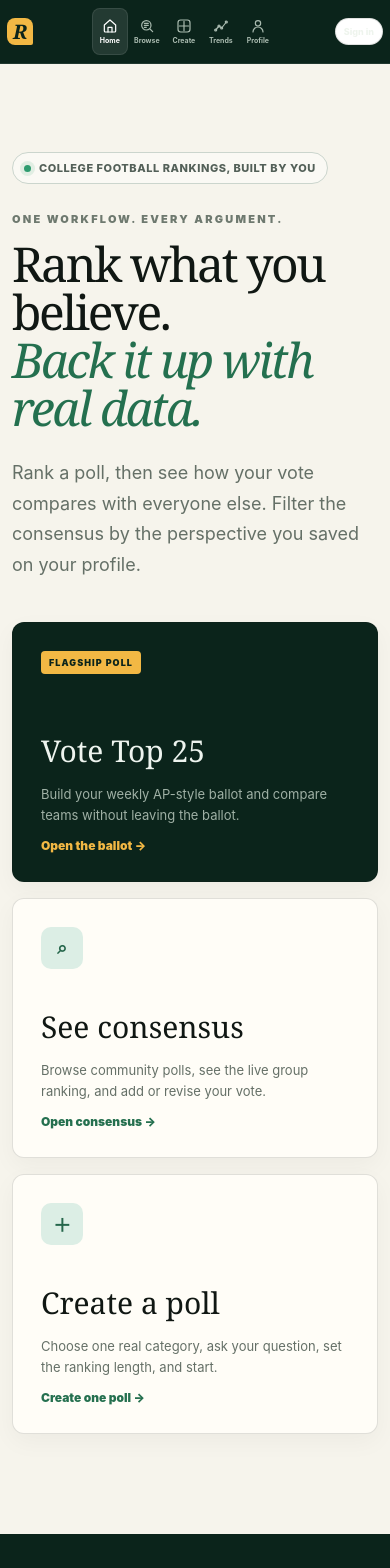
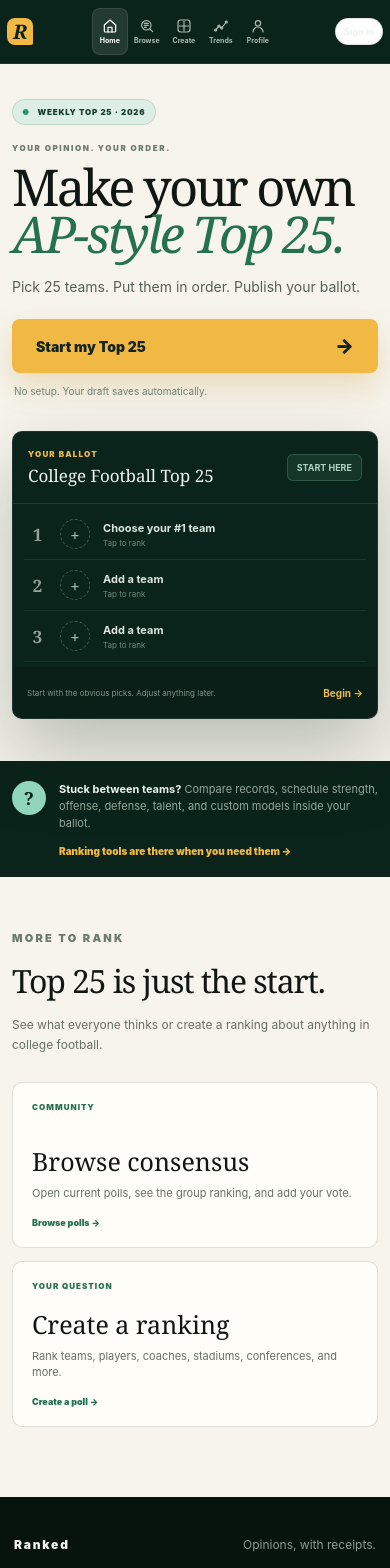
Before and after one commit to herbiekopf-ctrl/Rankme, a Next.js app: page / in a window 390 px wide. Shown: the top 1568 px of the page. Built offline with nearby package versions, Linux system fonts and the light colour scheme; no server answers.

Commit message:
Make the Top 25 the clear landing action (#19)

```diff
--- a/src/app/globals.css
+++ b/src/app/globals.css
@@ -100,27 +100,51 @@ button { color: inherit; }
 
 /* Unified home and creator */
 .home-hub { min-height: calc(100vh - 78px); }
-.home-hero { padding-block: 88px 100px; }
-.home-hero h1 { max-width: 980px; margin: 0; font-family: Georgia, serif; font-size: clamp(48px, 6vw, 78px); font-weight: 500; line-height: 1; letter-spacing: -.05em; }
-.home-hero h1 em { color: #24704f; font-weight: 500; }
-.home-lede { max-width: 760px; margin: 26px 0 42px; color: var(--muted); font-size: 18px; line-height: 1.7; }
-.home-actions { display: grid; grid-template-columns: 1.2fr 1fr 1fr; gap: 16px; }
-.home-action { min-height: 260px; display: flex; flex-direction: column; align-items: flex-start; padding: 28px; background: #fffdf7; border: 1px solid var(--line); border-radius: 12px; box-shadow: 0 8px 24px rgba(11,25,17,.04); transition: transform .18s, box-shadow .18s; }
-.home-action:hover { transform: translateY(-4px); box-shadow: var(--shadow); }
-.home-action.flagship { color: #eef4ef; background: var(--green); }
-.home-action > strong { margin-top: auto; font-family: Georgia, serif; font-size: 30px; font-weight: 500; }
-.home-action p { color: var(--muted); font-size: 13px; line-height: 1.6; }
-.home-action.flagship p { color: #9fb0a5; }
-.home-action em { color: #25704f; font-size: 12px; font-style: normal; font-weight: 900; }
-.home-action.flagship em { color: var(--gold); }
-.home-action-tag { padding: 6px 8px; color: var(--green); background: var(--gold); border-radius: 4px; font-size: 9px; font-weight: 900; letter-spacing: .12em; }
-.home-action-icon { width: 42px; height: 42px; display: grid; place-items: center; color: #25664b; background: #dceee5; border-radius: 10px; font-size: 18px; font-weight: 900; }
-.home-workflow { color: #e8f0e9; background: var(--green); }
-.home-workflow-grid { min-height: 220px; display: grid; grid-template-columns: repeat(3, 1fr); align-items: center; gap: 54px; }
-.home-workflow-grid div { display: grid; grid-template-columns: 34px 1fr; column-gap: 12px; }
-.home-workflow-grid span { grid-row: 1 / 3; color: var(--gold); font-family: Georgia, serif; font-size: 22px; }
-.home-workflow-grid strong { font-size: 14px; }
-.home-workflow-grid p { margin: 7px 0 0; color: #8fa397; font-size: 12px; line-height: 1.55; }
+.home-ballot-hero { min-height: 650px; display: grid; grid-template-columns: minmax(0,1.08fr) minmax(390px,.92fr); align-items: center; gap: clamp(46px,7vw,96px); padding-block: 70px 78px; }
+.home-ballot-copy h1 { margin: 0; font-family: Georgia,serif; font-size: clamp(58px,6.5vw,86px); font-weight: 500; line-height: .91; letter-spacing: -.055em; }
+.home-ballot-copy h1 em { color: #24704f; font-weight: 500; }
+.home-ballot-copy > p:not(.kicker) { max-width: 550px; margin: 25px 0 29px; color: #536058; font-size: 18px; line-height: 1.6; }
+.home-main-event { width: max-content; margin-bottom: 25px; padding: 8px 11px; color: #153f2d; background: #dceee5; border: 1px solid #bed6c9; border-radius: 999px; font-size: 10px; font-weight: 950; letter-spacing: .1em; }
+.home-main-event span { margin-right: 5px; color: #2a976a; font-size: 8px; }
+.home-ballot-actions { display: flex; align-items: center; flex-wrap: wrap; gap: 12px 16px; }
+.home-start-ballot { min-height: 58px; display: inline-flex; align-items: center; justify-content: center; gap: 26px; padding: 0 24px; color: #12251c; background: var(--gold); border-radius: 8px; box-shadow: 0 13px 30px rgba(193,131,12,.22); font-size: 15px; font-weight: 950; transition: transform .16s,background .16s,box-shadow .16s; }
+.home-start-ballot span { font-size: 20px; }
+.home-start-ballot:hover { transform: translateY(-2px); background: #ffc655; box-shadow: 0 16px 34px rgba(193,131,12,.29); }
+.home-ballot-actions small { color: #718078; font-size: 10px; }
+.home-ballot-card { overflow: hidden; color: #eef4ef; background: var(--green); border: 1px solid rgba(255,255,255,.08); border-radius: 14px; box-shadow: 0 34px 80px rgba(2,22,13,.25); transform: rotate(1deg); transition: transform .18s,box-shadow .18s; }
+.home-ballot-card:hover { transform: rotate(0) translateY(-3px); box-shadow: 0 38px 86px rgba(2,22,13,.31); }
+.home-ballot-card header { min-height: 86px; display: flex; align-items: center; justify-content: space-between; gap: 16px; padding: 18px 21px; border-bottom: 1px solid rgba(255,255,255,.1); }
+.home-ballot-card header div { display: grid; gap: 5px; }
+.home-ballot-card header span { color: var(--gold); font-size: 8px; font-weight: 950; letter-spacing: .15em; }
+.home-ballot-card header strong { font-family: Georgia,serif; font-size: 20px; font-weight: 500; }
+.home-ballot-card header > b { padding: 7px 9px; color: #a9d4c1; background: rgba(130,203,170,.1); border: 1px solid rgba(130,203,170,.22); border-radius: 6px; font-size: 9px; }
+.home-ballot-card ol { list-style: none; margin: 0; padding: 7px 16px; }
+.home-ballot-card li { min-height: 58px; display: grid; grid-template-columns: 27px 34px minmax(0,1fr); align-items: center; gap: 9px; border-bottom: 1px solid rgba(255,255,255,.075); }
+.home-ballot-card li > b { color: #8fa196; font-family: Georgia,serif; font-size: 17px; text-align: center; }
+.home-empty-mark { width: 30px; height: 30px; display: grid; place-items: center; color: #a5b6ac; border: 1px dashed rgba(255,255,255,.24); border-radius: 50%; font-size: 15px; }
+.home-ballot-card li div { min-width: 0; display: grid; gap: 3px; }
+.home-ballot-card li strong { color: #dce6df; font-size: 11px; }
+.home-ballot-card li small { color: #71877a; font-size: 8px; }
+.home-ballot-card footer { min-height: 57px; display: flex; align-items: center; justify-content: space-between; gap: 14px; padding: 13px 20px; color: #819489; background: rgba(0,0,0,.15); font-size: 8px; }
+.home-ballot-card footer strong { color: var(--gold); font-size: 10px; white-space: nowrap; }
+.home-help-strip { color: #dfeae3; background: var(--green); }
+.home-help-strip > div { min-height: 108px; display: flex; align-items: center; justify-content: space-between; gap: 30px; }
+.home-help-strip > div > div { display: flex; align-items: center; gap: 13px; }
+.home-help-icon { width: 34px; height: 34px; flex: 0 0 auto; display: grid; place-items: center; color: var(--green); background: var(--mint); border-radius: 50%; font-family: Georgia,serif; font-size: 18px; font-weight: 900; }
+.home-help-strip p { max-width: 650px; margin: 0; color: #93a79b; font-size: 11px; line-height: 1.55; }
+.home-help-strip p strong { color: #f0f4f1; }
+.home-help-strip a { color: var(--gold); font-size: 10px; font-weight: 900; white-space: nowrap; }
+.home-more { padding-block: 78px 95px; }
+.home-more-heading { display: flex; align-items: end; justify-content: space-between; gap: 40px; margin-bottom: 28px; }
+.home-more-heading h2 { margin: 0; font-family: Georgia,serif; font-size: 39px; font-weight: 500; letter-spacing: -.035em; }
+.home-more-heading > p { max-width: 430px; margin: 0; color: var(--muted); font-size: 12px; line-height: 1.6; }
+.home-secondary-actions { display: grid; grid-template-columns: repeat(2,minmax(0,1fr)); gap: 13px; }
+.home-secondary-actions > a { min-height: 188px; display: flex; flex-direction: column; align-items: flex-start; padding: 23px; background: #fffdf7; border: 1px solid var(--line); border-radius: 10px; transition: transform .16s,box-shadow .16s; }
+.home-secondary-actions > a:hover { transform: translateY(-3px); box-shadow: var(--shadow); }
+.home-secondary-actions span { color: #287052; font-size: 8px; font-weight: 950; letter-spacing: .13em; }
+.home-secondary-actions strong { margin-top: auto; font-family: Georgia,serif; font-size: 25px; font-weight: 500; }
+.home-secondary-actions p { margin: 7px 0 15px; color: var(--muted); font-size: 11px; line-height: 1.5; }
+.home-secondary-actions em { color: #24704f; font-size: 9px; font-style: normal; font-weight: 900; }
 .poll-slip { margin-bottom: 100px; padding: 28px; background: #fffdf7; border: 1px solid var(--line); border-radius: 12px; box-shadow: var(--shadow); }
 .poll-slip-status { display: flex; align-items: center; flex-wrap: wrap; gap: 8px; margin-bottom: 24px; padding-bottom: 18px; border-bottom: 1px solid var(--line); }
 .poll-slip-grid { display: grid; grid-template-columns: repeat(2, minmax(0, 1fr)); gap: 18px; }
@@ -155,8 +179,12 @@ button { color: inherit; }
 .browse-card a, .browse-card em { color: #267052; font-size: 11px; font-style: normal; font-weight: 900; }
 
 @media (max-width: 800px) {
-  .home-actions, .home-workflow-grid, .browse-grid { grid-template-columns: 1fr; }
-  .home-workflow-grid { padding-block: 34px; }
+  .home-ballot-hero { min-height: 0; grid-template-columns: 1fr; gap: 48px; padding-block: 58px 65px; }
+  .home-ballot-copy { max-width: 680px; }
+  .home-ballot-card { width: min(520px,94%); margin-inline: auto; transform: none; }
+  .home-help-strip > div { align-items: flex-start; flex-direction: column; justify-content: center; gap: 13px; padding-block: 24px; }
+  .home-more-heading { align-items: flex-start; flex-direction: column; gap: 13px; }
+  .browse-grid { grid-template-columns: 1fr; }
   .poll-slip-grid, .entity-detail-grid { grid-template-columns: 1fr; }
   .poll-slip-grid .wide, .poll-slip-grid .question-starters { grid-column: auto; }
   .poll-slip-receipt { grid-template-columns: 1fr; }
@@ -907,6 +935,28 @@ a.template-card:hover { transform: translateY(-4px); box-shadow: var(--shadow);
   .brand-mark { width: 27px; }
   .header-cta { padding: 9px 10px; font-size: 10px; }
   .site-footer { padding: 0 14px; }
+  .home-ballot-hero { gap: 34px; padding-block: 35px 42px; }
+  .home-main-event { margin-bottom: 18px; padding: 7px 9px; font-size: 8px; }
+  .home-ballot-copy .kicker { margin-bottom: 10px; font-size: 8px; }
+  .home-ballot-copy h1 { font-size: clamp(44px,13vw,55px); line-height: .93; }
+  .home-ballot-copy > p:not(.kicker) { margin: 19px 0 22px; font-size: 14px; line-height: 1.5; }
+  .home-ballot-actions { align-items: stretch; flex-direction: column; }
+  .home-start-ballot { width: 100%; min-height: 54px; justify-content: space-between; font-size: 14px; }
+  .home-ballot-actions small { padding-left: 2px; }
+  .home-ballot-card { width: 100%; border-radius: 10px; }
+  .home-ballot-card header { min-height: 72px; padding: 13px 15px; }
+  .home-ballot-card header strong { font-size: 17px; }
+  .home-ballot-card ol { padding: 5px 11px; }
+  .home-ballot-card li { min-height: 51px; }
+  .home-ballot-card li:nth-child(n+4) { display: none; }
+  .home-ballot-card footer { min-height: 51px; padding: 10px 14px; }
+  .home-help-strip > div { padding-block: 20px; }
+  .home-help-strip > div > div { align-items: flex-start; }
+  .home-help-strip a { padding-left: 47px; white-space: normal; }
+  .home-more { padding-block: 54px 70px; }
+  .home-more-heading h2 { font-size: 32px; }
+  .home-secondary-actions { grid-template-columns: 1fr; }
+  .home-secondary-actions > a { min-height: 166px; padding: 19px; }
   .hero { min-height: auto; padding-block: 45px 90px; }
   .hero-copy h1 { font-size: 52px; }
   .hero-lede { font-size: 15px; }
--- a/src/app/page.tsx
+++ b/src/app/page.tsx
@@ -3,38 +3,50 @@ import Link from "next/link";
 export default function HomePage() {
   return (
     <main className="home-hub">
-      <section className="home-hero shell">
-        <div className="season-chip"><span /> College football rankings, built by you</div>
-        <p className="kicker">ONE WORKFLOW. EVERY ARGUMENT.</p>
-        <h1>Rank what you believe.<br /><em>Back it up with real data.</em></h1>
-        <p className="home-lede">Rank a poll, then see how your vote compares with everyone else. Filter the consensus by the perspective you saved on your profile.</p>
-        <div className="home-actions" aria-label="Choose what to do">
-          <Link className="home-action flagship" href="/rank/top-25">
-            <span className="home-action-tag">FLAGSHIP POLL</span>
-            <strong>Vote Top 25</strong>
-            <p>Build your weekly AP-style ballot and compare teams without leaving the ballot.</p>
-            <em>Open the ballot →</em>
-          </Link>
-          <Link className="home-action" href="/consensus">
-            <span className="home-action-icon">⌕</span>
-            <strong>See consensus</strong>
-            <p>Browse community polls, see the live group ranking, and add or revise your vote.</p>
-            <em>Open consensus →</em>
-          </Link>
-          <Link className="home-action" href="/create">
-            <span className="home-action-icon">＋</span>
-            <strong>Create a poll</strong>
-            <p>Choose one real category, ask your question, set the ranking length, and start.</p>
-            <em>Create one poll →</em>
-          </Link>
+      <section className="home-ballot-hero shell">
+        <div className="home-ballot-copy">
+          <div className="home-main-event"><span>●</span> WEEKLY TOP 25 · 2026</div>
+          <p className="kicker">YOUR OPINION. YOUR ORDER.</p>
+          <h1>Make your own<br /><em>AP-style Top 25.</em></h1>
+          <p>Pick 25 teams. Put them in order. Publish your ballot.</p>
+          <div className="home-ballot-actions">
+            <Link className="home-start-ballot" href="/rank/top-25">
+              Start my Top 25 <span aria-hidden="true">→</span>
+            </Link>
+            <small>No setup. Your draft saves automatically.</small>
+          </div>
+        </div>
+
+        <Link className="home-ballot-card" href="/rank/top-25" aria-label="Start your AP-style Top 25 ballot">
+          <header>
+            <div><span>YOUR BALLOT</span><strong>College Football Top 25</strong></div>
+            <b>START HERE</b>
+          </header>
+          <ol>
+            {[1, 2, 3, 4, 5].map((position) => (
+              <li key={position}>
+                <b>{position}</b>
+                <span className="home-empty-mark">+</span>
+                <div><strong>{position === 1 ? "Choose your #1 team" : "Add a team"}</strong><small>Tap to rank</small></div>
+              </li>
+            ))}
+          </ol>
+          <footer><span>Start with the obvious picks. Adjust anything later.</span><strong>Begin →</strong></footer>
+        </Link>
+      </section>
+
+      <section className="home-help-strip">
+        <div className="shell">
+          <div><span className="home-help-icon">?</span><p><strong>Stuck between teams?</strong> Compare records, schedule strength, offense, defense, talent, and custom models inside your ballot.</p></div>
+          <Link href="/rank/top-25">Ranking tools are there when you need them →</Link>
         </div>
       </section>
 
-      <section className="home-workflow">
-        <div className="shell home-workflow-grid">
-          <div><span>01</span><strong>Choose what to rank</strong><p>Teams, players, coaches, stadiums, and more are ready to compare.</p></div>
-          <div><span>02</span><strong>Rank and investigate</strong><p>Search and add quickly. Open details, compare multiple choices, or sort the pool by any available metric when you need depth.</p></div>
-          <div><span>03</span><strong>See the consensus</strong><p>Your one active vote joins the group ranking. Revise it while the period is open; older revisions stay in the background.</p></div>
+      <section className="home-more shell" aria-labelledby="home-more-title">
+        <div className="home-more-heading"><div><p className="kicker">MORE TO RANK</p><h2 id="home-more-title">Top 25 is just the start.</h2></div><p>See what everyone thinks or create a ranking about anything in college football.</p></div>
+        <div className="home-secondary-actions">
+          <Link href="/consensus"><span>COMMUNITY</span><strong>Browse consensus</strong><p>Open current polls, see the group ranking, and add your vote.</p><em>Browse polls →</em></Link>
+          <Link href="/create"><span>YOUR QUESTION</span><strong>Create a ranking</strong><p>Rank teams, players, coaches, stadiums, conferences, and more.</p><em>Create a poll →</em></Link>
         </div>
       </section>
     </main>
```
